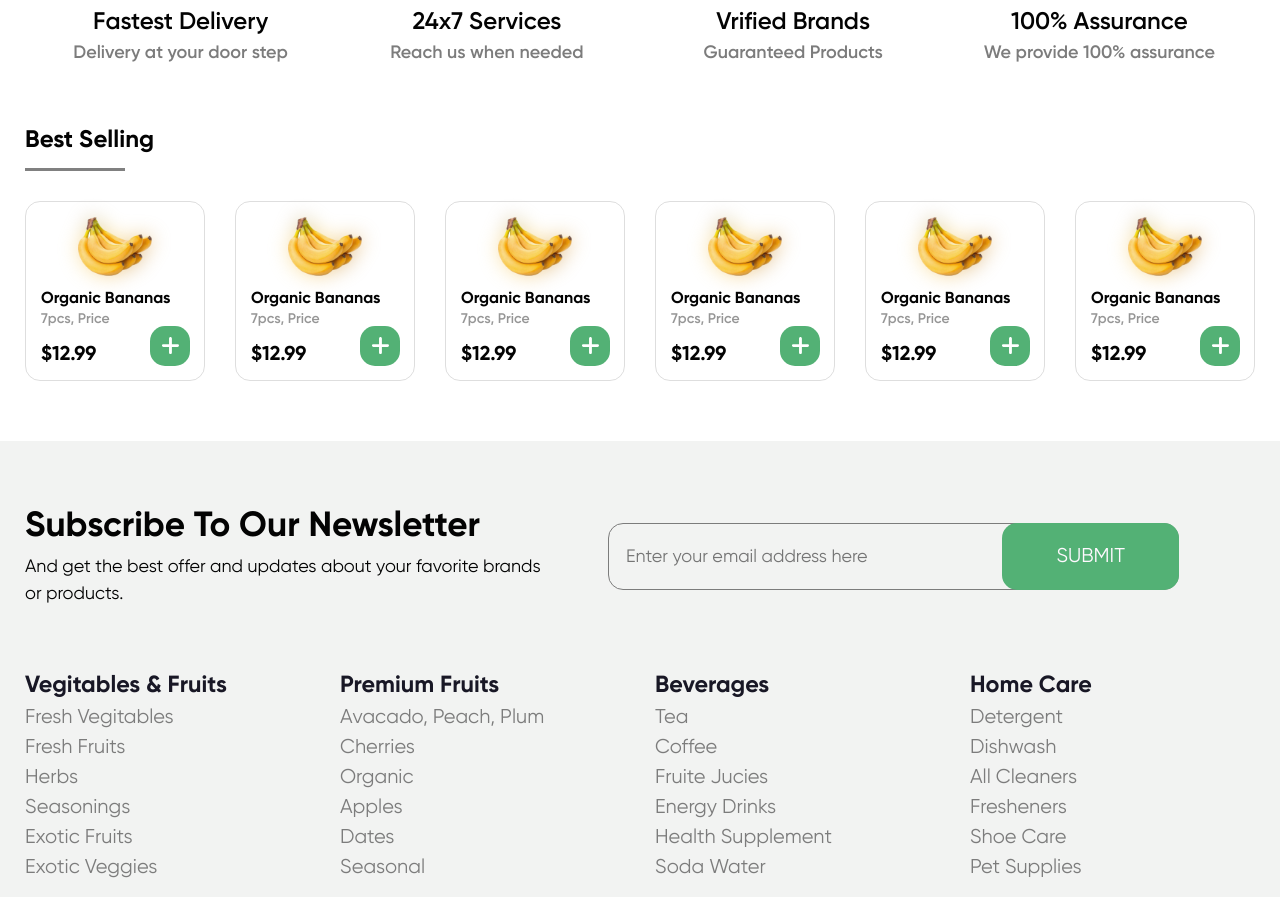
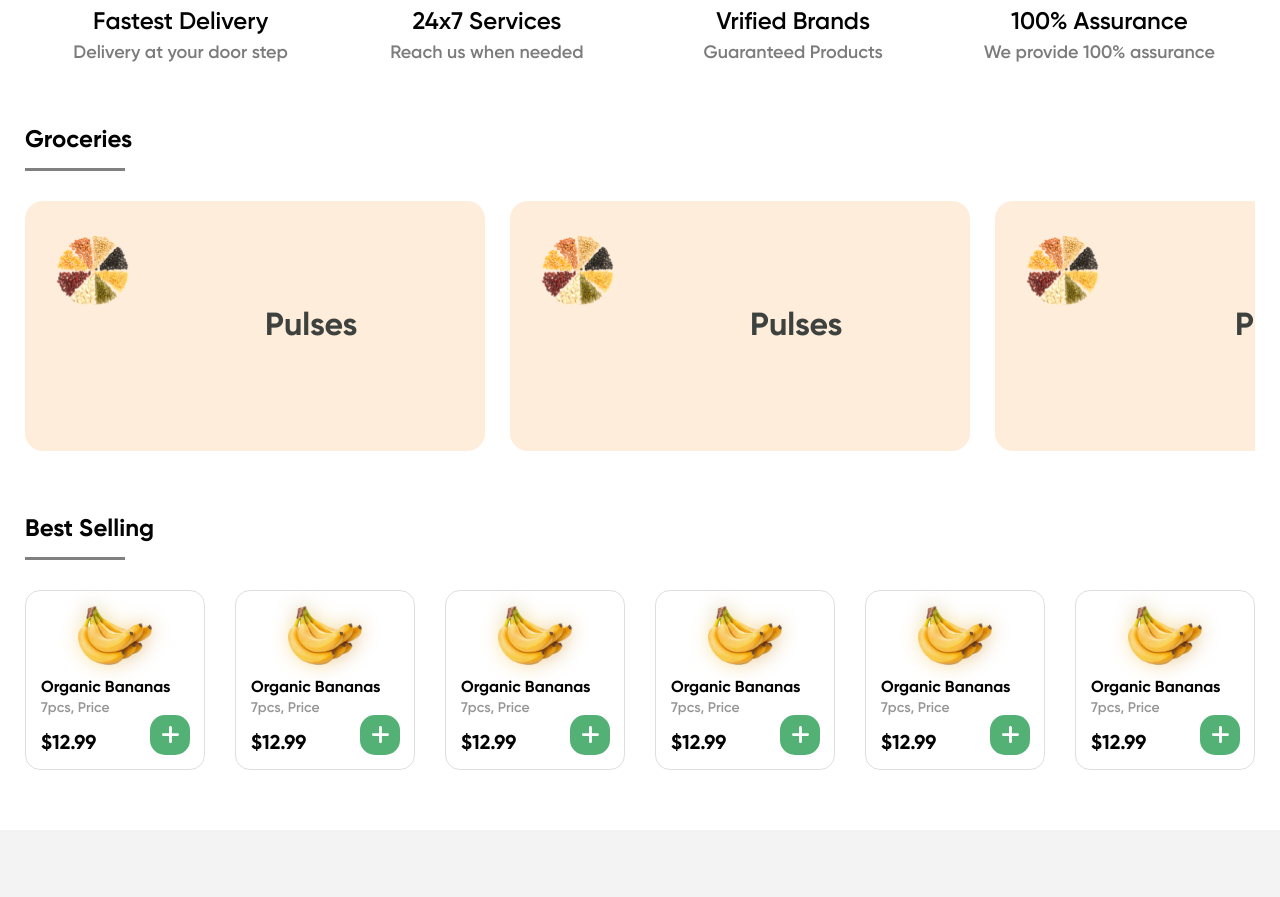
Before and after one commit to imMahmoudKamal/online-groceries, a Vue app: page / in a window 1280 px wide. Shown: the part 860-1757 px from the top of the page. Built offline with nearby package versions, Linux system fonts and the light colour scheme.

Commit message:
groceries

```diff
--- a/src/components/GroceriesComp.vue
+++ b/src/components/GroceriesComp.vue
@@ -1,5 +1,21 @@
-<template lang="">
+<template>
   <ul class="groceries">
+    <li>
+      <div class="groceries__item">
+        <span class="groceries__item__img">
+          <PulsesIcon />
+        </span>
+        <p class="groceries__item__text">Pulses</p>
+      </div>
+    </li>
+    <li>
+      <div class="groceries__item">
+        <span class="groceries__item__img">
+          <PulsesIcon />
+        </span>
+        <p class="groceries__item__text">Pulses</p>
+      </div>
+    </li>
     <li>
       <div class="groceries__item">
         <span class="groceries__item__img">
@@ -24,16 +40,21 @@ import PulsesIcon from '@imgs/svg/pulses.svg';
 </script>
 <style lang="scss" scoped>
 .groceries {
+  all: unset;
+}
+.groceries {
   list-style: none;
-  padding: 0 0 0 25px;
   display: flex;
   overflow: auto;
   white-space: nowrap;
 
+  &::-webkit-scrollbar {
+    display: none;
+  }
+
   &__item {
-    padding: 15px 15px;
-    width: calc(75vw - 25px);
-    // width: 267.29px;
+    padding: 0px 15px;
+    width: 267px;
     height: 100px;
     margin-right: 25px;
     border-radius: 18px;
@@ -41,13 +62,31 @@ import PulsesIcon from '@imgs/svg/pulses.svg';
     display: flex;
     align-items: center;
 
+    @media (min-width: 62rem) {
+      height: 250px;
+      width: 460px;
+      padding: 0 30px;
+    }
+
     &__img {
       margin-right: 1rem;
+
+      @media (min-width: 62rem) {
+        margin-right: 1.5rem;
+        height: 180px;
+        width: 180px;
+        background-size: 180px;
+      }
     }
 
     &__text {
-      font-size: 20px;
+      font-size: 1rem;
       font-weight: 600;
+      color: #3e423f;
+
+      @media (min-width: 62rem) {
+        font-size: 1.6rem;
+      }
     }
   }
 }
--- a/src/views/HomeView.vue
+++ b/src/views/HomeView.vue
@@ -11,6 +11,13 @@
         <FeaturesComp />
       </section>
 
+      <!-- Groceries Section -->
+      <section class="groceries">
+        <h2 class="section-title">Groceries</h2>
+
+        <GroceriesComp />
+      </section>
+
       <!-- Best Selling Section -->
       <section class="best-selling" aria-labelledby="#best-selling">
         <h2 class="section-title" id="best-selling">Best Selling</h2>
@@ -22,16 +29,17 @@
 </template>
 
 <script setup>
+import SliderComp from '../components/SliderComp.vue';
 import FeaturesComp from '../components/FeaturesComp.vue';
-
-import SliderComp from '../components/SliderComp.vue';
+import GroceriesComp from '../components/GroceriesComp.vue';
 import ItemsListComp from '../components/ItemListComp.vue';
 </script>
 
 <style lang="scss" scoped>
 .hero,
 .why-us,
-.best-selling {
+.best-selling,
+.groceries {
   margin-top: 1.5rem;
   margin-bottom: 1.5rem;
 
```
